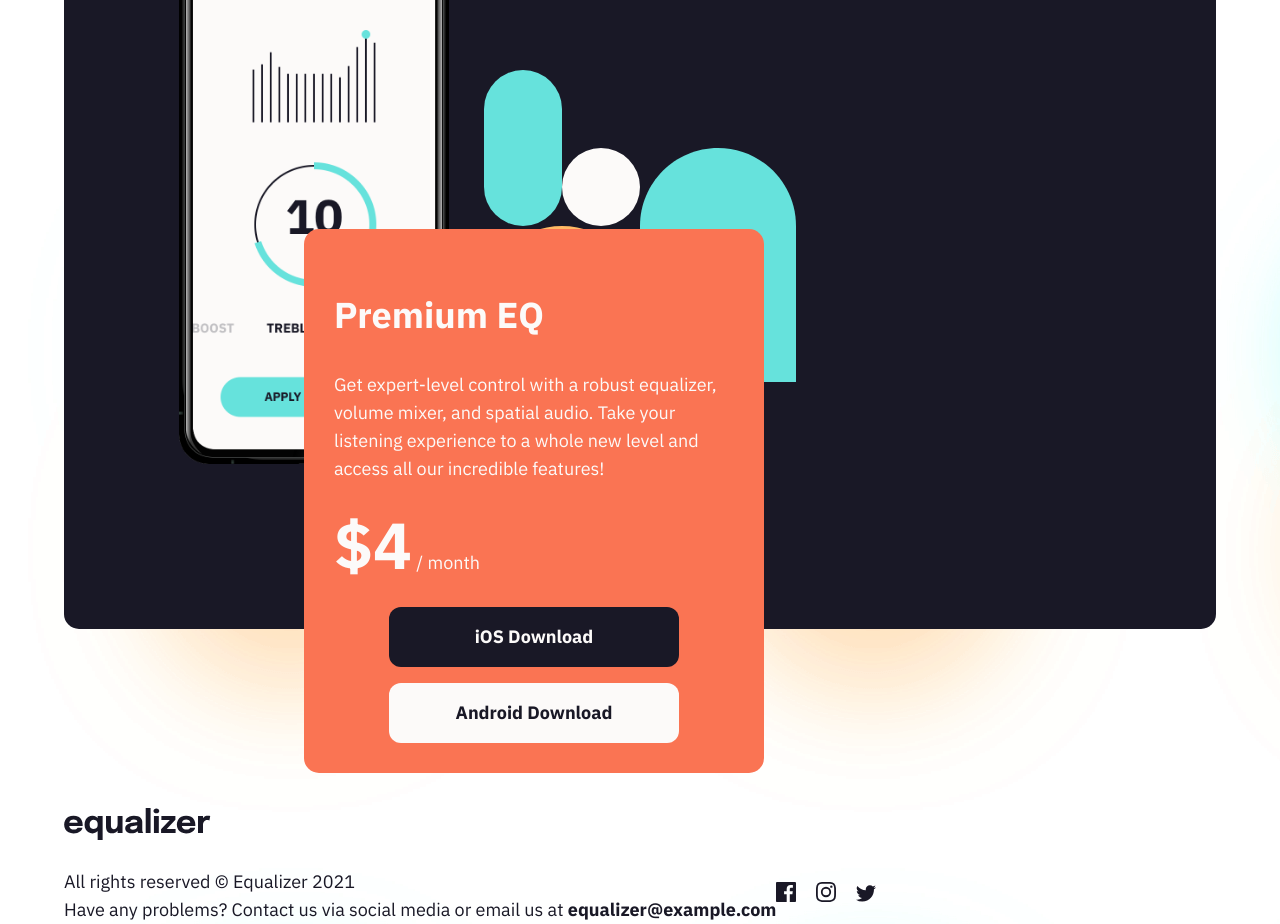
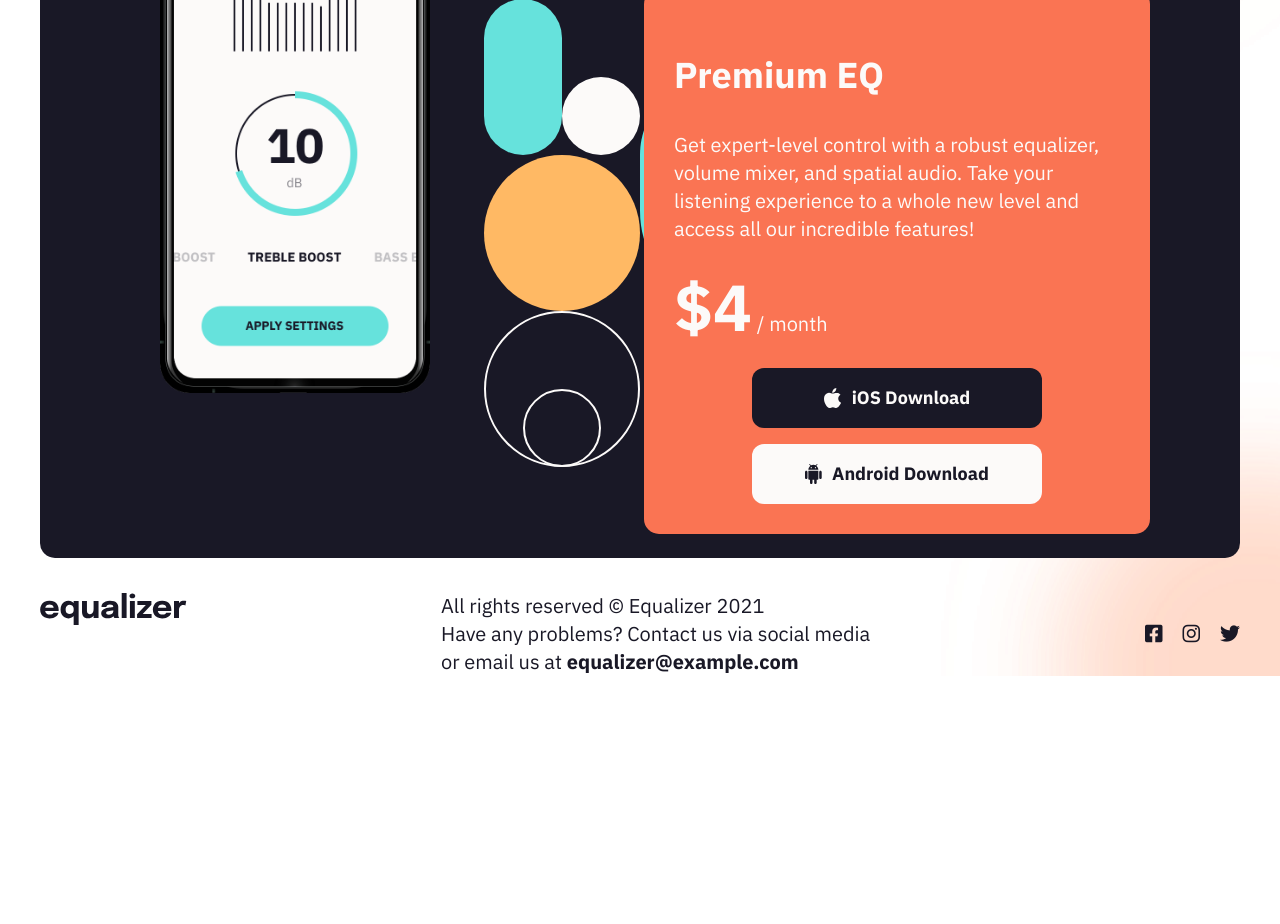
Before and after one commit to krishee107/FRONTENDMENTOR_Equalizer-landing-page, a plain HTML site: page index.html in a window 1280 px wide. Shown: the part 720-1644 px from the top of the page. After the commit the page ends 1396 px from the top, so only its background shows below. Drawn offline with Linux system fonts and the light colour scheme.

Commit message:
Código final

```diff
--- a/css/style.css
+++ b/css/style.css
@@ -62,6 +62,10 @@ h1{
     display: grid;
     align-items: center;
     font-size: 18px;
+    cursor: pointer;
+    display: flex;
+    justify-content: center;
+    gap: 10px;
 }
 .buttons {
     display: flex;
@@ -75,15 +79,23 @@ h1{
     color: var(--color4);
 }
 
+.iosDownload:hover {
+    background: var(--color1);
+}
+
 .androidDownload {
     background-color: var(--color4);
     color: var(--color5);
 }
 
+.androidDownload:hover {
+    background: var(--color3);
+}
+
 
 /*Content */
 main{
-    max-width: 90vw;
+    max-width: 1200px;
     margin: 0 auto;
 }
 section {padding: 34px 0;}
@@ -142,11 +154,16 @@ h2 {font-size: 36px;}
     gap: 20px;
 }
 
+.footer_social_ico:hover {
+    cursor: pointer;
+    color: var(--color2) !important;
+}
+
 footer {
     display: grid;
     gap: 20px;
 }
-
+.footer_logo {align-self: flex-start;}
 
 /* Extra small mobile */
 @media (max-width:375px) {
@@ -192,3 +209,47 @@ footer {
     }
 
 }
+
+
+@media (min-width: 1024px) {
+    html, body{
+        background-image: url(../assets/bg-main-desktop.png);
+        background-position: center;
+    }
+
+    .hero {
+        max-width: 85vw;
+        position: relative;
+    }
+
+    h1 {
+        font-size: var(--h1-fs);
+        line-height: var(--h1-lh);
+    }
+
+    body {
+        font-size: var(--body-fs);
+    }
+
+    .app_info {
+        position: absolute;
+        margin: unset;
+        top: 165px;
+        right: 90px;
+        max-width: 446px;
+    }
+
+    .app {
+        position: relative;
+    }
+
+    footer {
+        display: flex;
+        align-items: center;
+        justify-content: space-between;
+    }
+
+    .footer_text {
+        max-width: 450px;
+    }
+}
--- a/index.html
+++ b/index.html
@@ -32,31 +32,35 @@
            <span>$4</span> / month
         </div>
         <div class="buttons">
-          <div class="button iosDownload">iOS Download</div>
-          <div class="button androidDownload">Android Download</div>
+          <div class="button iosDownload">
+            <img src="./assets/icon-apple.svg" alt="iOS button">
+            <span>iOS Download</span>
+          </div>
+          <div class="button androidDownload">
+            <img src="./assets/icon-android.svg" alt="Android button">
+            <span>Android Download</span>
+          </div>
         </div>
       </div>
     </section>
 
     <footer>
       <div class="footer_logo"><img src="./assets/logo.svg" alt="Logo" class="logo"></div>
-      <div class="footer_content">
         <div class="footer_text">
           <div class="footer_copy">All rights reserved © Equalizer 2021</div>
           <div class="footer_problems">  Have any problems? Contact us via social media or email us at <strong>equalizer@example.com  </strong>    </div>
         </div>
 
         <div class="footer_social">
-          <div class="footer_social_ico"><img src="./assets/icon-facebook.svg" alt="Facebook" class="social"></div>
-          <div class="footer_social_ico"><img src="./assets/icon-instagram.svg" alt="Instagram" class="social"></div>
-          <div class="footer_social_ico"><img src="./assets/icon-twitter.svg" alt="Twitter" class="social"></div>
+          <div class="footer_social_ico"><i class="fa-brands fa-square-facebook"></i></div>
+          <div class="footer_social_ico"><i class="fa-brands fa-instagram"></i></div>
+          <div class="footer_social_ico"><i class="fa-brands fa-twitter"></i></div>
         </div>
-      </div>
 
     </footer>
   </main>
 
 
-
+  <link rel="stylesheet" href="https://cdnjs.cloudflare.com/ajax/libs/font-awesome/6.2.0/css/all.min.css">
 </body>
 </html>
```
